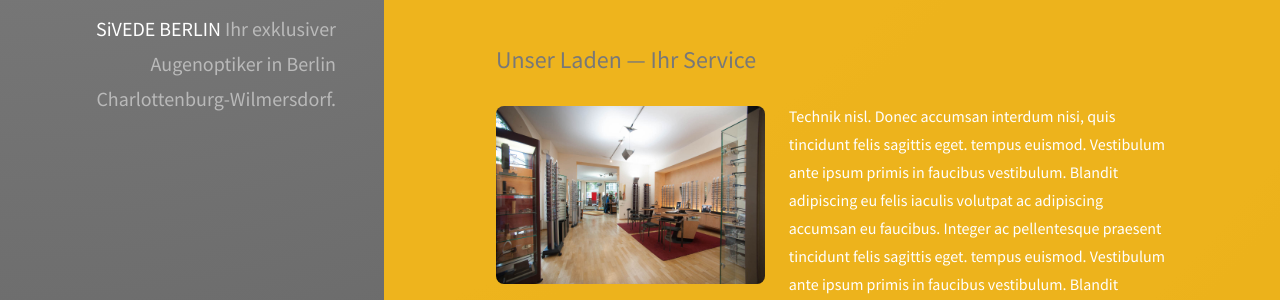
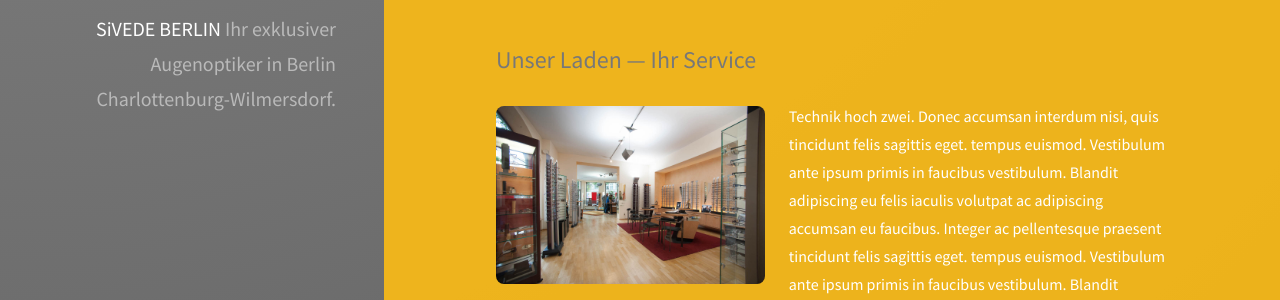
Before and after one commit to noobit/sivede, a Jekyll site: the page built from index.md, in a window 1280 px wide and 900 px high, scrolled down 713 px. Shown: the part 154-454 px from the top of the window. Built offline with Jekyll 4.4.1, drawn with Linux system fonts in a browser that asks for light colours; nearby versions of some CDN libraries; some of the changed text lies outside the part shown.

Commit message:
Update index.md

```diff
--- a/index.md
+++ b/index.md
@@ -27,7 +27,7 @@ permalink: /
 <a href="image/site/US_2_SIVEDE_Details-26.jpg" class="image left thumb"><img src="image/site/US_2_SIVEDE_Details-30.jpg" alt="Flagship" title="Unser Geschäft - vorne"/></a>
 </div>
 
-<p>Technik nisl. Donec accumsan interdum nisi, quis tincidunt felis sagittis eget. tempus euismod. Vestibulum ante ipsum primis in faucibus vestibulum. Blandit adipiscing eu felis iaculis volutpat ac adipiscing accumsan eu faucibus. Integer ac pellentesque praesent tincidunt felis sagittis eget. tempus euismod. Vestibulum ante ipsum primis in faucibus vestibulum. Blandit adipiscing eu felis iaculis volutpat ac adipiscing accumsan eu faucibus. Integer ac pellentesque praesent. Donec accumsan interdum nisi, quis tincidunt felis sagittis eget. tempus euismod. Vestibulum ante ipsum primis in faucibus vestibulum. Blandit adipiscing eu felis iaculis volutpat ac adipiscing accumsan eu faucibus.</p>
+<p>Technik hoch zwei. Donec accumsan interdum nisi, quis tincidunt felis sagittis eget. tempus euismod. Vestibulum ante ipsum primis in faucibus vestibulum. Blandit adipiscing eu felis iaculis volutpat ac adipiscing accumsan eu faucibus. Integer ac pellentesque praesent tincidunt felis sagittis eget. tempus euismod. Vestibulum ante ipsum primis in faucibus vestibulum. Blandit adipiscing eu felis iaculis volutpat ac adipiscing accumsan eu faucibus. Integer ac pellentesque praesent. Donec accumsan interdum nisi, quis tincidunt felis sagittis eget. tempus euismod. Vestibulum ante ipsum primis in faucibus vestibulum. Blandit adipiscing eu felis iaculis volutpat ac adipiscing accumsan eu faucibus.</p>
 
 
 <a id="technik" href="image/site/US_3_Sivede_Technik-3.jpg" class="image right thumb"><img src="image/site/US_3_Sivede_Technik-3.jpg" alt="" title="El Classico" /></a>
```
